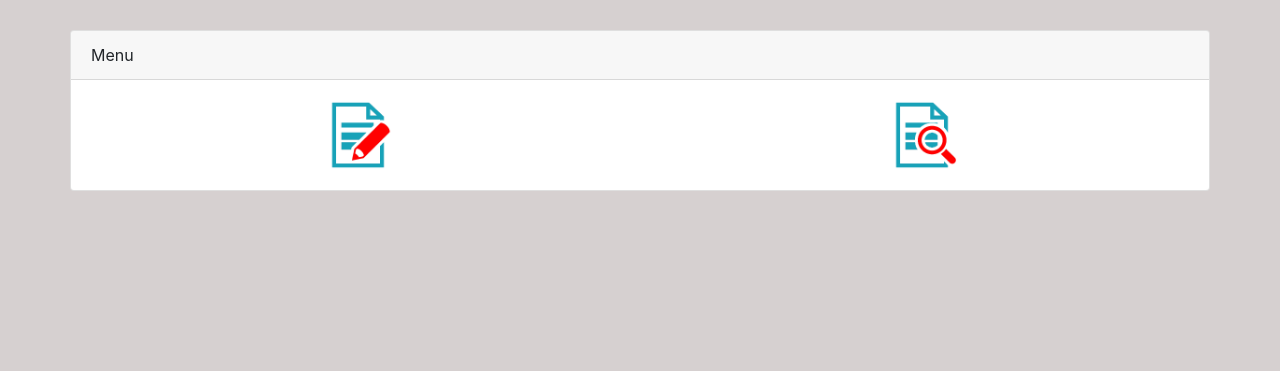
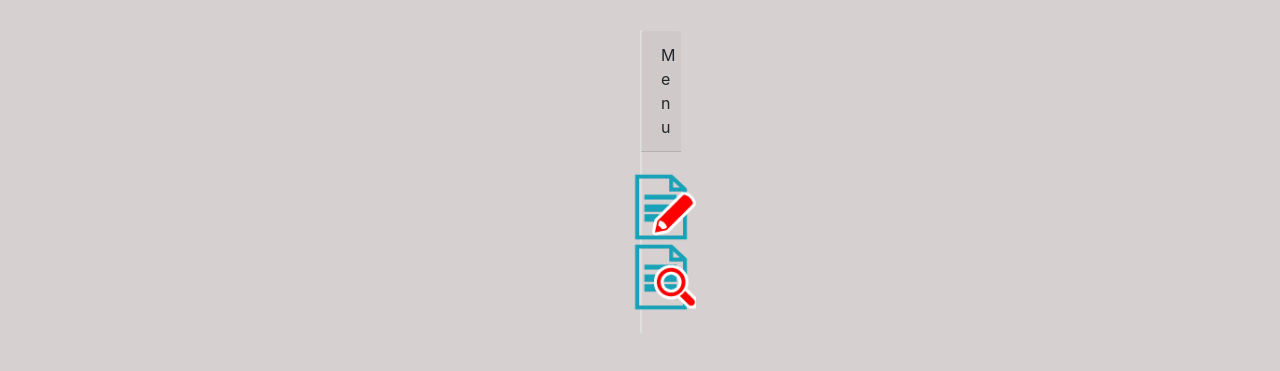
Before and after one commit to JoaoMendes1/help-desk-app, a PHP site: page /home.php in a window 1280 px wide. Shown: the part 56-427 px from the top of the page. Run offline with PHP 8.4, Linux system fonts and the light colour scheme; the visitor is signed in with stand-in values (Sample User, id 1).

Commit message:
Update style.css

```diff
--- a/css/style.css
+++ b/css/style.css
@@ -6,7 +6,7 @@
 
 .card-home {
   padding: 30px 0 0 0;
-  width: 100%;
+  width: 00%;
   margin: 0 auto;
 }
 
```
